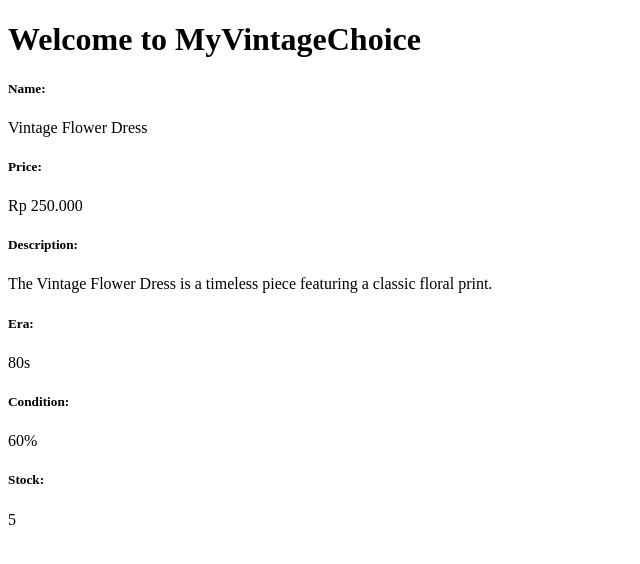
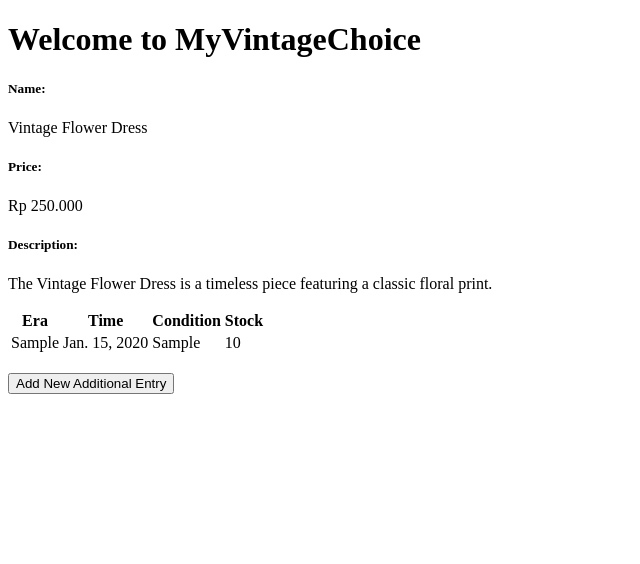
Before and after one commit to lillyskyy/e-commers-tugas1, a Django app: page / in a window 1280 px wide. Shown: the top 564 px of the page, without its empty margins (0-640 px from the left). Run offline with Django 5.2, Linux system fonts and the light colour scheme; tables that the repository leaves empty hold one stand-in row (values such as "Sample post").

Commit message:
commit 1 tugas 3

```diff
--- a/e_commers/settings.py
+++ b/e_commers/settings.py
@@ -56,7 +56,7 @@ ROOT_URLCONF = 'e_commers.urls'
 TEMPLATES = [
     {
         'BACKEND': 'django.template.backends.django.DjangoTemplates',
-        'DIRS': [],
+        'DIRS': [BASE_DIR / 'templates'],
         'APP_DIRS': True,
         'OPTIONS': {
             'context_processors': [
--- a/main/models.py
+++ b/main/models.py
@@ -1,14 +1,20 @@
 
 
 from django.db import models
+import uuid
 
-class VintageEntry(models.Model):
+class AdditionalEntry(models.Model):
+    id = models.UUIDField(primary_key=True, default=uuid.uuid4, editable=False)
+    era = models.CharField(max_length=50)
+    time = models.DateField(auto_now_add=True)
+    condition = models.TextField()
+    stock = models.IntegerField()
     name = models.CharField(max_length=200)
     price = models.IntegerField()
     description = models.TextField()
-    era = models.CharField(max_length=50)
-    condition = models.CharField(max_length=50)
-    stock = models.IntegerField(default=1)
+    # era = models.CharField(max_length=50)
+    # condition = models.CharField(max_length=50)
+    # stock = models.IntegerField(default=1)
 
     def __str__(self):
         return self.name
--- /dev/null
+++ b/main/templates/base.html
@@ -0,0 +1,13 @@
+{% load static %}
+<!DOCTYPE html>
+<html lang="en">
+  <head>
+    <meta charset="UTF-8" />
+    <meta name="viewport" content="width=device-width, initial-scale=1.0" />
+    {% block meta %} {% endblock meta %}
+  </head>
+
+  <body>
+    {% block content %} {% endblock content %}
+  </body>
+</html>
--- a/main/templates/main.html
+++ b/main/templates/main.html
@@ -1,11 +1,5 @@
-<!DOCTYPE html>
-<html lang="en">
-<head>
-    <meta charset="UTF-8">
-    <meta name="viewport" content="width=device-width, initial-scale=1.0">
-    <title>VintageVogue</title>
-</head>
-<body>
+{% extends 'base.html' %}
+{% block content %}
     <h1>Welcome to MyVintageChoice</h1>
 
     <h5>Name: </h5>
@@ -17,13 +11,33 @@
     <h5>Description: </h5>
     <p>{{ description }}</p>
 
-    <h5>Era: </h5>
-    <p>{{ era }}</p>
+    {% if not additional_entries %}
+    <p>Belum ada data additional pada MyVintageChoice.</p>
+    {% else %}
+    <table>
+    <tr>
+        <th>Era</th>
+        <th>Time</th>
+        <th>Condition</th>
+        <th>Stock</th>
+    </tr>
 
-    <h5>Condition: </h5>
-    <p>{{ condition }}</p>
+    {% comment %} Berikut cara memperlihatkan data mood di bawah baris ini
+    {% endcomment %}
+    {% for additional_entry in additional_entries %}
+    <tr>
+        <td>{{additional_entry.era}}</td>
+        <td>{{additional_entry.time}}</td>
+        <td>{{additional_entry.condition}}</td>
+        <td>{{additional_entry.stock}}</td>
+    </tr>
+    {% endfor %}
+    </table>
+    {% endif %}
 
-    <h5>Stock: </h5>
-    <p>{{ stock }}</p>
-</body>
-</html>
+    <br />
+
+    <a href="{% url 'main:create_additional_entry' %}">
+    <button>Add New Additional Entry</button>
+    </a>
+{% endblock content %}
--- a/main/urls.py
+++ b/main/urls.py
@@ -1,8 +1,11 @@
 from django.urls import path
 from . import views
+from main.views import show_main, create_additional_entry, show_xml
 
 app_name = 'main'
 
 urlpatterns = [
-    path('', views.item_list, name='item_list'),
+    path('', views.show_main, name='show_main'),
+    path('create-additional-entry', create_additional_entry, name='create_additional_entry'),
+    path('xml/', show_xml, name='show_xml'),
 ]
--- a/main/views.py
+++ b/main/views.py
@@ -1,12 +1,33 @@
-from django.shortcuts import render
+from django.shortcuts import render, redirect
+from main.forms import AdditionalEntryForm
+from main.models import AdditionalEntry
+from django.http import HttpResponse
+from django.core import serializers
 
-def item_list(request):
+def show_main(request):
+    additional_entries = AdditionalEntry.objects.all()
+
     context = {
         'name': 'Vintage Flower Dress',
         'price': 'Rp 250.000',
         'description': 'The Vintage Flower Dress is a timeless piece featuring a classic floral print.',
-        'era': '80s',
-        'condition': '60% ',
-        'stock': '5'
+        'additional_entries': additional_entries
+        # 'era': '80s',
+        # 'condition': '60% ',
+        # 'stock': '5'
     }
     return render(request, 'main.html', context)
+
+def create_additional_entry(request):
+    form = AdditionalEntryForm(request.POST or None)
+
+    if form.is_valid() and request.method == "POST":
+        form.save()
+        return redirect('main:show_main')
+
+    context = {'form': form}
+    return render(request, "create_additional_entry.html", context)
+
+def show_xml(request):
+    data = AdditionalEntry.objects.all()
+    return HttpResponse(serializers.serialize("xml", data), content_type="application/xml")
```
Also changed, not shown: main/forms.py (added, +7 -0 lines), main/templates/create_additional_entry.html (added, +18 -0 lines), db.sqlite3, main/migrations/0003_vintageentry_id.py (added), main/migrations/0004_additionalentry_delete_vintageentry.py (added).
